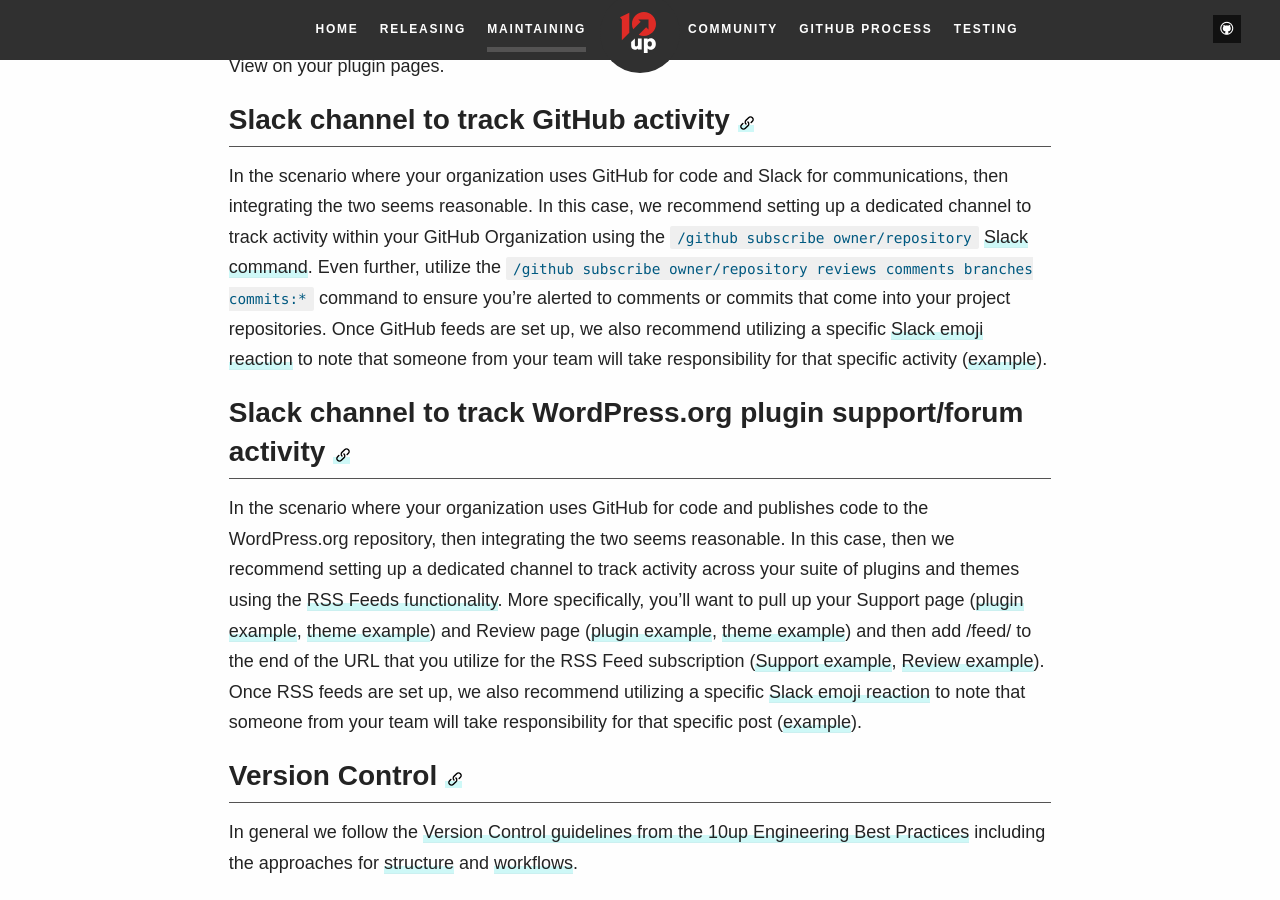
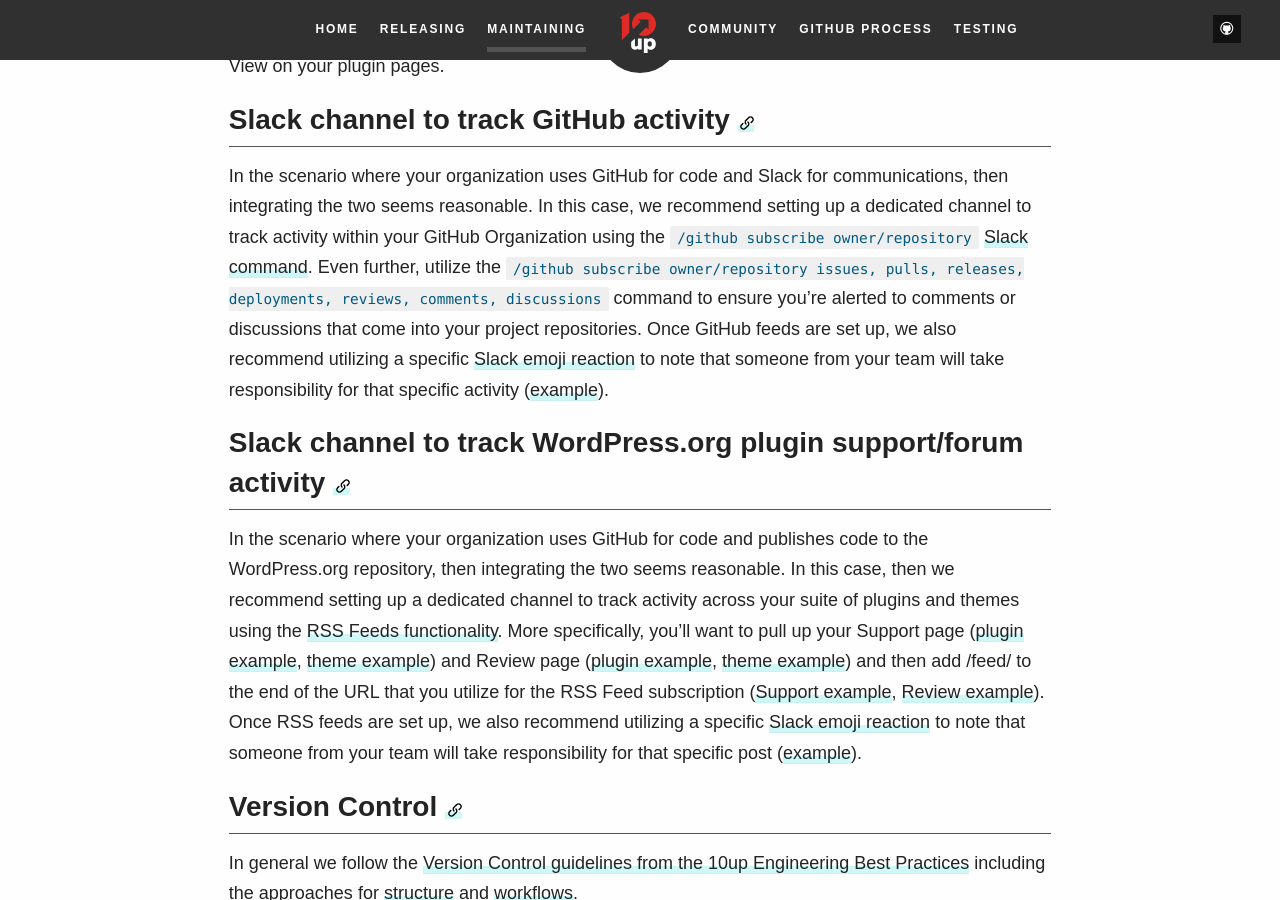
Before and after one commit to 10up/Open-Source-Best-Practices, a Jekyll site: the page built from maintaining.md, in a window 1280 px wide and 900 px high, scrolled down 1719 px. Built offline with Jekyll 4.4.1, drawn with Linux system fonts in a browser that asks for light colours; some web fonts are replaced.

Commit message:
update GitHub tracking details in Maintaining.md

```diff
--- a/_includes/markdown/Maintaining.md
+++ b/_includes/markdown/Maintaining.md
@@ -24,11 +24,11 @@ We recommend limiting the number of accounts that have access to your plugin on
 
 <h2 id="slack-channel-github-activity" class="anchor-heading">Slack channel to track GitHub activity {% include Util/link_anchor anchor="slack-channel-github-activity" %}</h2>
 
-In the scenario where your organization uses GitHub for code and Slack for communications, then integrating the two seems reasonable.  In this case, we recommend setting up a dedicated channel to track activity within your GitHub Organization using the `/github subscribe owner/repository` [Slack command](https://get.slack.help/hc/en-us/articles/232289568-GitHub-for-Slack).  Even further, utilize the `/github subscribe owner/repository reviews comments branches commits:*` command to ensure you’re alerted to comments or commits that come into your project repositories.  Once GitHub feeds are set up, we also recommend utilizing a specific [Slack emoji reaction](https://get.slack.help/hc/en-us/articles/206870317-Emoji-reactions) to note that someone from your team will take responsibility for that specific activity ([example](https://emojipedia.org/pushpin/)).
+In the scenario where your organization uses GitHub for code and Slack for communications, then integrating the two seems reasonable.  In this case, we recommend setting up a dedicated channel to track activity within your GitHub Organization using the `/github subscribe owner/repository` [Slack command](https://get.slack.help/hc/en-us/articles/232289568-GitHub-for-Slack).  Even further, utilize the `/github subscribe owner/repository issues, pulls, releases, deployments, reviews, comments, discussions` command to ensure you’re alerted to comments or discussions that come into your project repositories.  Once GitHub feeds are set up, we also recommend utilizing a specific [Slack emoji reaction](https://get.slack.help/hc/en-us/articles/206870317-Emoji-reactions) to note that someone from your team will take responsibility for that specific activity ([example](https://slackmojis.com/emojis/1588-onit/)).
 
 <h2 id="slack-channel-dotorg-activity" class="anchor-heading">Slack channel to track WordPress.org plugin support/forum activity {% include Util/link_anchor anchor="slack-channel-dotorg-activity" %}</h2>
 
-In the scenario where your organization uses GitHub for code and publishes code to the WordPress.org repository, then integrating the two seems reasonable.  In this case, then we recommend setting up a dedicated channel to track activity across your suite of plugins and themes using the [RSS Feeds functionality](https://get.slack.help/hc/en-us/articles/218688467-Add-RSS-feeds-to-Slack).  More specifically, you’ll want to pull up your Support page ([plugin example](https://wordpress.org/support/plugin/elasticpress/), [theme example](https://wordpress.org/support/theme/twentynineteen/)) and Review page ([plugin example](https://wordpress.org/plugins/elasticpress/#reviews), [theme example](https://wordpress.org/support/theme/twentynineteen/reviews/)) and then add /feed/ to the end of the URL that you utilize for the RSS Feed subscription ([Support example](https://wordpress.org/support/plugin/elaticpress/feed/), [Review example](https://wordpress.org/support/plugin/elasticpress/reviews/feed/)).  Once RSS feeds are set up, we also recommend utilizing a specific [Slack emoji reaction](https://get.slack.help/hc/en-us/articles/206870317-Emoji-reactions) to note that someone from your team will take responsibility for that specific post ([example](https://emojipedia.org/pushpin/)).
+In the scenario where your organization uses GitHub for code and publishes code to the WordPress.org repository, then integrating the two seems reasonable.  In this case, then we recommend setting up a dedicated channel to track activity across your suite of plugins and themes using the [RSS Feeds functionality](https://get.slack.help/hc/en-us/articles/218688467-Add-RSS-feeds-to-Slack).  More specifically, you’ll want to pull up your Support page ([plugin example](https://wordpress.org/support/plugin/elasticpress/), [theme example](https://wordpress.org/support/theme/twentynineteen/)) and Review page ([plugin example](https://wordpress.org/plugins/elasticpress/#reviews), [theme example](https://wordpress.org/support/theme/twentynineteen/reviews/)) and then add /feed/ to the end of the URL that you utilize for the RSS Feed subscription ([Support example](https://wordpress.org/support/plugin/elaticpress/feed/), [Review example](https://wordpress.org/support/plugin/elasticpress/reviews/feed/)).  Once RSS feeds are set up, we also recommend utilizing a specific [Slack emoji reaction](https://get.slack.help/hc/en-us/articles/206870317-Emoji-reactions) to note that someone from your team will take responsibility for that specific post ([example](https://slackmojis.com/emojis/1588-onit/)).
 
 <h2 id="version-control" class="anchor-heading">Version Control {% include Util/link_anchor anchor="version-control" %}</h2>
 
```
